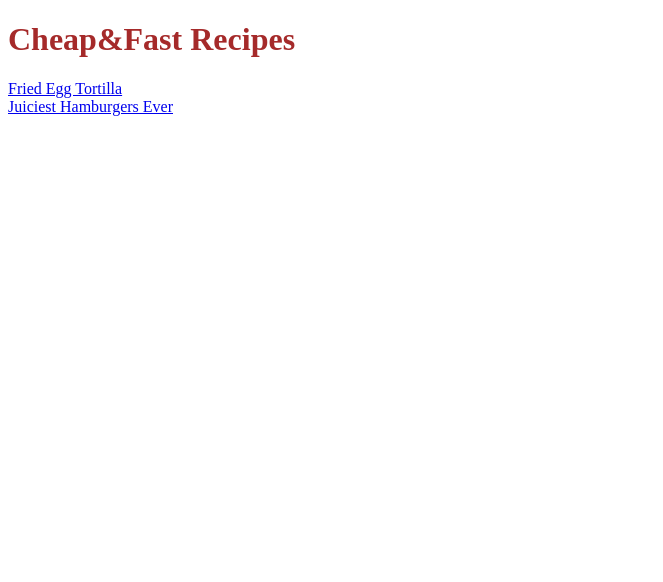
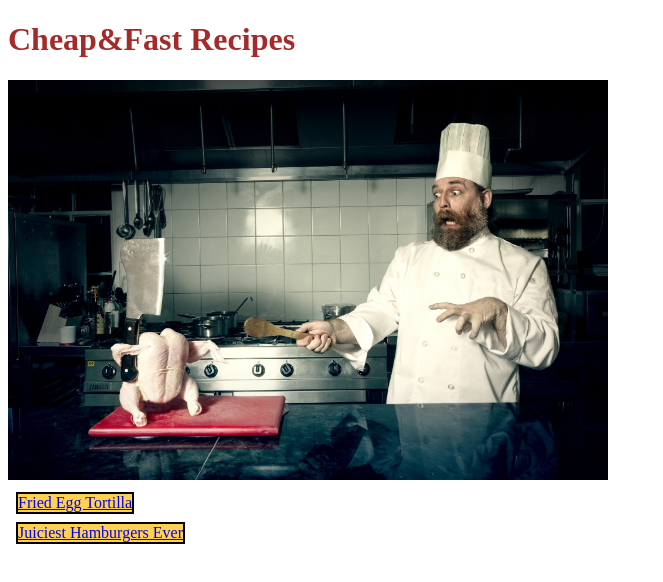
Before and after one commit to murlucker/fundamentals-recipe, a plain HTML site: page index.html in a window 1280 px wide. Shown: the whole page, without its empty margins (0-663 px from the left). Drawn offline with Linux system fonts and the light colour scheme.

Commit message:
feat: added a contrasting block around recipes names on the homepage feat: added an 'img' to fill the empty canvas feat: added a 'button' to comeback to the homepage
style: cleaned a code for indentations and added clarity to the whole structure

```diff
--- a/index.html
+++ b/index.html
@@ -8,7 +8,12 @@
 </head>
 <body>
     <h1>Cheap&Fast Recipes</h1>
+    <img src="./design/1050339-men-humor-cook-kitchen-Person-chickens-professional-profession.jpg" alt="Un-coocked chicken with knife attacks a man" height="400" width="600"><br>
+    <div class="menu">
         <a href="./recipes/FriedEggTortilla.html">Fried Egg Tortilla</a><br>
+    </div>
+    <div class="menu">
         <a href="/recipes/JuiciestHamburgersEver.html">Juiciest Hamburgers Ever</a>
+    </div>
 </body>
 </html>
--- a/style.css
+++ b/style.css
@@ -2,3 +2,11 @@
 h1 {
     color: brown;
 }
+
+.menu {
+    display: block;
+    background-color: hsl(44, 100%, 66%);
+    width: fit-content;
+    border: solid 2px black;
+    margin: 8px;
+}
```
Also changed, not shown: recipes/FriedEggTortilla.html (+7 -0 lines), recipes/style.css (+7 -0 lines), design/1050339-men-humor-cook-kitchen-Person-chickens-professional-profession.jpg (added).
